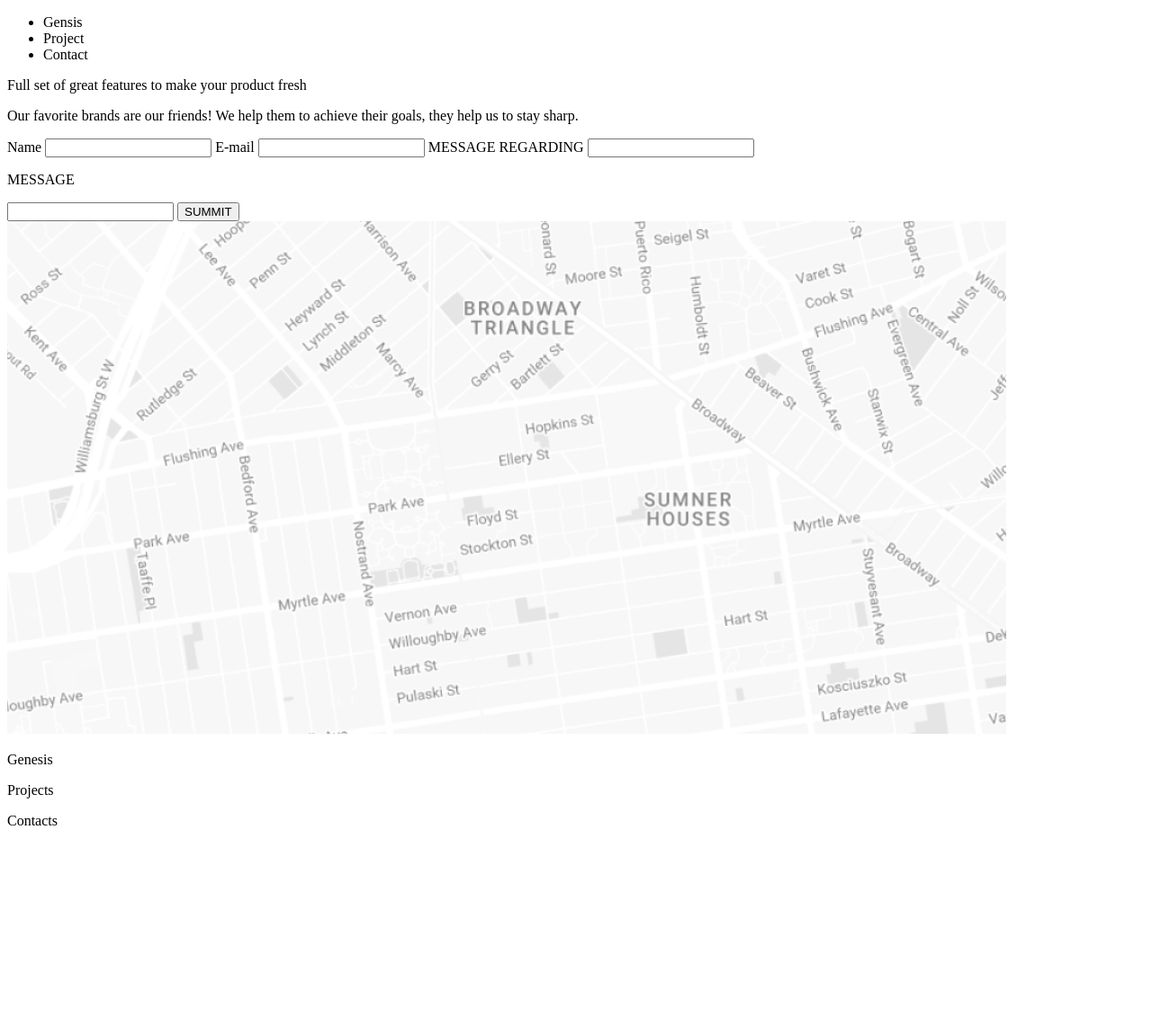
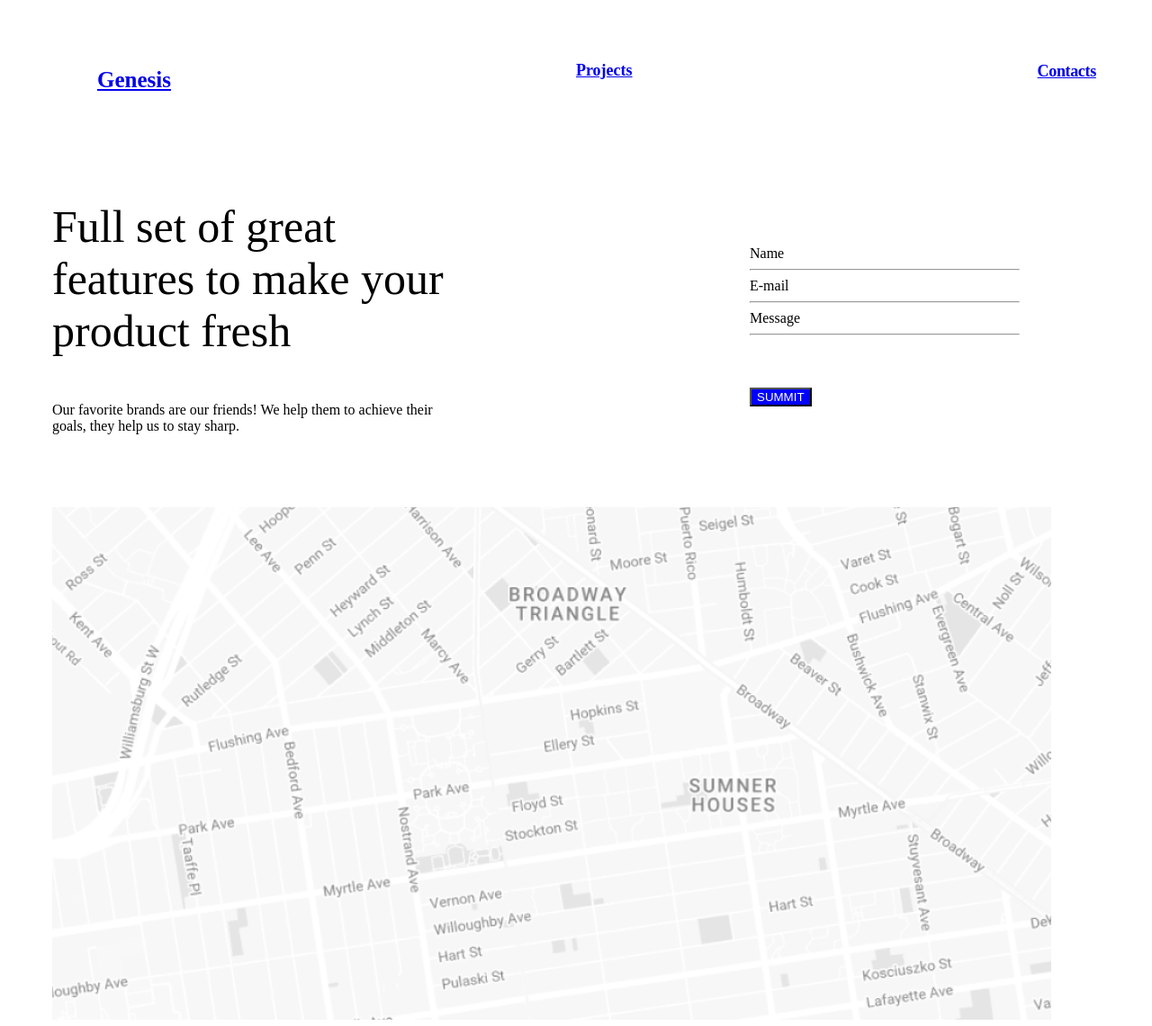
Before and after one commit to deepa5053/lesson-11-sass, a plain HTML site: page index2.html in a window 1280 px wide. Shown: the top 1141 px of the page at 90% size. Before the commit the page ends 938 px from the top, so only its background shows below. Drawn offline with Linux system fonts and the light colour scheme.

Commit message:
website complete

```diff
--- a/index2.html
+++ b/index2.html
@@ -9,49 +9,64 @@
 </head>
 <body>
     <nav>
-        <ul>
-            <li>Gensis</li>
-            <li>Project</li>
-            <li>Contact</li>
-        </ul>
+        <div class="nav">
+            <div>
+               <p class="nav_gen"> <a href="index.html">Genesis</a></p>
+            </div>
+            <div>
+               <p class="nav_pro"> <a href="index1.html">Projects</a></p>
+            </div>
+            <div>
+               <p class="nav_con"> <a href="index2.html">Contacts</a> </p>
+            </div>
+       </div>
     </nav>
-    <section>
-        <p>
+    <div class="full-form">
+    <div class="full-main">
+        <div class="full">
             Full set of great
             features to make your
             product fresh
-        </p>
-        <p>
+        </div>
+        <div class="our">
             Our favorite brands are our friends! We help them to achieve their goals,
             they help us to stay sharp.
-        </p>
-    </section>
-    <section>
+        </div>
+    </div>
+    <div class="form">
+        <div>
         <label for="name" class="name">Name</label>
-        <input type="text" name="name" id="name" class="line-1">
+        <hr>
+        </div>
+        <div>
         <label for="email" class="email">E-mail</label>
-        <input type="email" name="email" id="email" class="line-2" placeholder="">
-        <label for="message" class="message">MESSAGE REGARDING</label>
-        <input type="message" name="message" id="message" class="line-3">
-        <p class="message-1">MESSAGE</p>
-        <input type="your message" class="your-message" placeholder="">
+        <hr>
+        </div>
+        <div>
+        <label for="message" class="message"> Message</label>
+        <hr>
+        </div>
+        <div>
         <button type="summit" class="btn-1">SUMMIT</button>
-    </section>
-    <section>
+        </div>
+    </div>
+    </div>
+    <section class="map">
         <img src="images/Map.png" alt="map">
     </section>
     <footer>
-        <div>
+        <div class="footer">
              <div>
-                <p>Genesis</p>
+                <p class="footer_gen">Genesis</p>
              </div>
              <div>
-                <p>Projects</p>
+                <p class="footer_pro">Projects</p>
              </div>
-             <div>
+             <div class="footer_con">
                 <p>Contacts</p>
              </div>
         </div>
+             <img src="images/Social.svg" alt="footerimg" class="footer_img">
     </footer>
 </body>
 </html>
--- a/styles/_footer.scss
+++ b/styles/_footer.scss
@@ -4,8 +4,7 @@ flex-direction: row;
 justify-content: space-around;
 width: 1110px;
 height: 23px;
-margin-left: 50px;
-margin-top: 50px;
+margin-top: 100px;
 
 &_con{
 height: 23px;
@@ -37,3 +36,6 @@ margin-left: 1015px;
 top: 4px;
 
 }
+.map{
+margin-left: 50px;
+}
--- a/styles/_header.scss
+++ b/styles/_header.scss
@@ -1,7 +1,6 @@
 $main-txt-color: gray;
 .head{
 display: flex;
-
 text-size-adjust: 15px;
 flex-direction: row;
 
@@ -12,7 +11,7 @@ flex-direction: row;
     &_para2{
     width: 212px;
     height: 34px;
-    margin-left: 100px;
+    margin-left: 250px;
     margin-top: 400px;
     color: $main-txt-color;
     font-family: Arial, Helvetica, sans-serif;
@@ -51,7 +50,7 @@ flex-direction: row;
     height: 23px;
     font-weight: 800;
     font-size: 25px;
-
+    margin-left: 50px;
     }
 
 }
--- a/styles/_main.scss
+++ b/styles/_main.scss
@@ -1,4 +1,4 @@
-$main-txt-color: gray;
+$main-txt-color: rgb(184, 179, 179);
 .main{
 display: flex;
 flex-direction: row;
@@ -65,14 +65,14 @@ margin-top: 150px;
 .main-content{
 display: flex;
 justify-content: flex-end;
-margin-top: 170px;
+margin-top: 200px;
 height: 260px;
 width: 100%;
 max-width: 335px;
 margin-left: 240px;
 font-size: 25px;
     &_one{
-        color: gray;
+        color: $main-txt-color;
         display: flex;
         flex-direction: row;
     }
@@ -90,11 +90,53 @@ max-width: 1109px;
 width: 100%;
 height: 93px;
 margin-left: 50px;
+margin-top: 50px;
 }
 .pictures{
 display: flex;
 flex-direction: row;
-justify-content: space-between;
+justify-content: space-around;
+margin-right: 300px;
 margin-left: 50px;
-margin-right: 175px;
 }
+.full-main{
+margin-top: 100px;
+margin-left: 50px;
+display: flex;
+flex-direction: column;
+}
+.full{
+margin-top: 50px;
+font-size: 50px;
+max-width: 475px;
+width: 100%;
+height: 174px;
+}
+.our{
+    margin-top: 50px;
+    max-width: 445px;
+    width: 100%;
+    height: 56px
+}
+.full-form{
+display: flex;
+flex-direction: row;
+}
+.form{
+display: flex;
+flex-direction: column;
+margin-top: 200px;
+margin-left: 300px;
+width: 100%;
+max-width: 300px;
+height: 291px;
+}
+.btn-1{
+color: white;
+background-color: blue;
+margin-top: 50px;
+}
+.btn-1:hover{
+border: 10px solid;
+background-color: aliceblue;
+}
```
Also changed, not shown: index.html (+3 -3 lines), index1.html (+5 -7 lines), styles/index.css, 2 other files.
